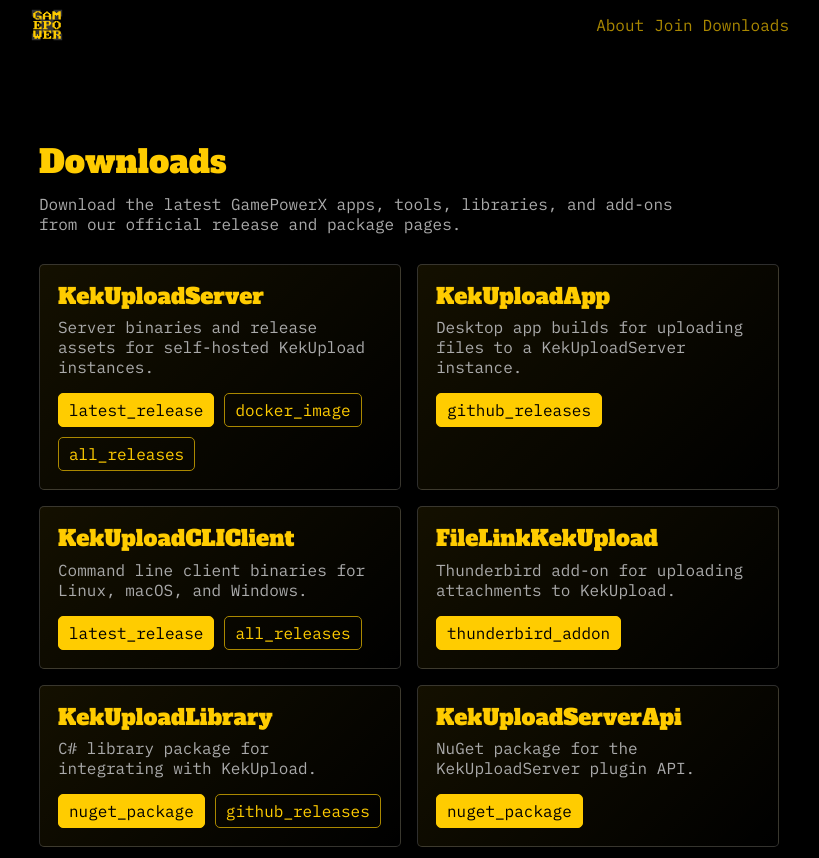
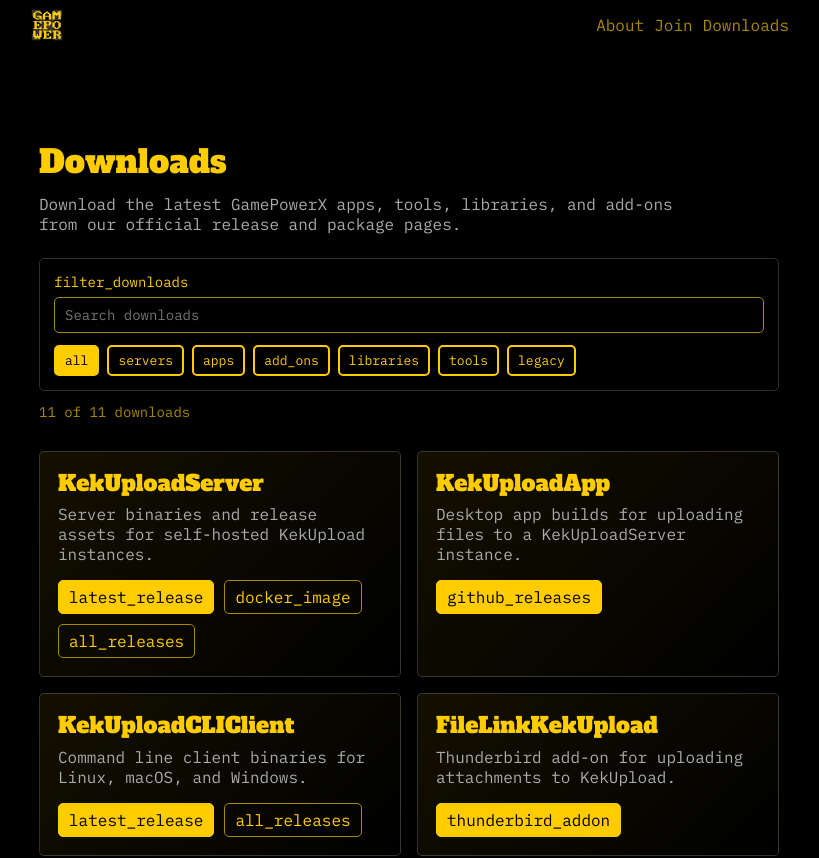
Before and after one commit to GamePowerX/gamepowerx.github.io, a SvelteKit app: page /downloads in a window 1280 px wide. Shown: the top 858 px of the page, without its empty margins (231-1050 px from the left). Built offline with nearby package versions, Linux system fonts and the light colour scheme.

Commit message:
Added download filters

```diff
--- a/src/routes/downloads/+page.svelte
+++ b/src/routes/downloads/+page.svelte
@@ -4,18 +4,32 @@
 		url: string;
 		primary?: boolean;
 	};
+	type DownloadTag = "server" | "app" | "add-on" | "library" | "tool" | "legacy";
+	type DownloadFilter = DownloadTag | "all";
 
 	type DownloadProject = {
 		name: string;
 		description: string;
 		note?: string;
+		tags: DownloadTag[];
 		links: DownloadLink[];
 	};
+
+	const filters: Array<{ label: string; value: DownloadFilter }> = [
+		{ label: "all", value: "all" },
+		{ label: "servers", value: "server" },
+		{ label: "apps", value: "app" },
+		{ label: "add_ons", value: "add-on" },
+		{ label: "libraries", value: "library" },
+		{ label: "tools", value: "tool" },
+		{ label: "legacy", value: "legacy" },
+	];
 
 	const downloads: DownloadProject[] = [
 		{
 			name: "KekUploadServer",
 			description: "Server binaries and release assets for self-hosted KekUpload instances.",
+			tags: ["server"],
 			links: [
 				{
 					name: "latest_release",
@@ -35,6 +49,7 @@
 		{
 			name: "KekUploadApp",
 			description: "Desktop app builds for uploading files to a KekUploadServer instance.",
+			tags: ["app"],
 			links: [
 				{
 					name: "github_releases",
@@ -46,6 +61,7 @@
 		{
 			name: "KekUploadCLIClient",
 			description: "Command line client binaries for Linux, macOS, and Windows.",
+			tags: ["app"],
 			links: [
 				{
 					name: "latest_release",
@@ -61,6 +77,7 @@
 		{
 			name: "FileLinkKekUpload",
 			description: "Thunderbird add-on for uploading attachments to KekUpload.",
+			tags: ["add-on"],
 			links: [
 				{
 					name: "thunderbird_addon",
@@ -72,6 +89,7 @@
 		{
 			name: "KekUploadLibrary",
 			description: "C# library package for integrating with KekUpload.",
+			tags: ["library"],
 			links: [
 				{
 					name: "nuget_package",
@@ -87,6 +105,7 @@
 		{
 			name: "KekUploadServerApi",
 			description: "NuGet package for the KekUploadServer plugin API.",
+			tags: ["library"],
 			links: [
 				{
 					name: "nuget_package",
@@ -98,6 +117,7 @@
 		{
 			name: "KekUploadDatabaseConversionTool",
 			description: "Database conversion tool with Linux, macOS, and Windows release assets.",
+			tags: ["tool"],
 			links: [
 				{
 					name: "github_releases",
@@ -109,6 +129,7 @@
 		{
 			name: "kekupload-server",
 			description: "Rust backend release tags for the older KekUpload implementation.",
+			tags: ["legacy", "server"],
 			links: [
 				{
 					name: "github_releases",
@@ -119,7 +140,8 @@
 		},
 		{
 			name: "kekupload-client",
-			description: "Svelte frontend release tags for the older KekUpload implementation.",
+			description: "Svelte frontend release tags for KekUpload.",
+			tags: ["app"],
 			links: [
 				{
 					name: "github_releases",
@@ -130,7 +152,8 @@
 		},
 		{
 			name: "kekupload-lib-ts",
-			description: "TypeScript library package for the older KekUpload implementation.",
+			description: "TypeScript library package for KekUpload.",
+			tags: ["library"],
 			links: [
 				{
 					name: "npm_package",
@@ -146,6 +169,7 @@
 		{
 			name: "pipe-to-release",
 			description: "GitHub Action for uploading files to releases and creating releases.",
+			tags: ["tool"],
 			links: [
 				{
 					name: "marketplace",
@@ -159,6 +183,29 @@
 			],
 		},
 	];
+
+	let query = "";
+	let selectedFilter: DownloadFilter = "all";
+
+	$: normalizedQuery = query.trim().toLowerCase();
+	$: filteredDownloads = downloads.filter((project) => {
+		const matchesFilter = selectedFilter === "all" || project.tags.includes(selectedFilter);
+		const searchText = [
+			project.name,
+			project.description,
+			...project.tags,
+			...project.links.map((link) => link.name),
+		]
+			.join(" ")
+			.toLowerCase();
+
+		return matchesFilter && (!normalizedQuery || searchText.includes(normalizedQuery));
+	});
+
+	function clearFilters() {
+		query = "";
+		selectedFilter = "all";
+	}
 </script>
 
 <svelte:head>
@@ -172,8 +219,33 @@
 	release and package pages.
 </p>
 
+<div class="filters" aria-label="Download filters">
+	<label>
+		<span>filter_downloads</span>
+		<input bind:value={query} type="search" placeholder="Search downloads" />
+	</label>
+
+	<div class="filter-buttons" aria-label="Download categories">
+		{#each filters as filter}
+			<button
+				class:active={selectedFilter === filter.value}
+				type="button"
+				aria-pressed={selectedFilter === filter.value}
+				onclick={() => (selectedFilter = filter.value)}>{filter.label}</button
+			>
+		{/each}
+	</div>
+
+	{#if query || selectedFilter !== "all"}
+		<button class="clear" type="button" onclick={clearFilters}>clear_filters</button>
+	{/if}
+</div>
+
+<p class="result-count">{filteredDownloads.length} of {downloads.length} downloads</p>
+
+{#if filteredDownloads.length > 0}
 	<section class="downloads" aria-label="Project downloads">
-	{#each downloads as project}
+		{#each filteredDownloads as project (project.name)}
 			<article>
 				<div class="title">
 					<h2>{project.name}</h2>
@@ -193,11 +265,77 @@
 			</article>
 		{/each}
 	</section>
+{:else}
+	<p class="empty">No downloads match the selected filters.</p>
+{/if}
 
 <style>
 	.intro {
 		max-width: 650px;
 		margin-top: 10px;
+	}
+
+	.filters {
+		border: 1px solid rgba(255, 255, 255, 0.18);
+		border-radius: 5px;
+		display: grid;
+		gap: 12px;
+		margin-top: 24px;
+		padding: 14px;
+	}
+
+	.filters label {
+		display: grid;
+		gap: 6px;
+	}
+
+	.filters label span {
+		color: #ffcc00;
+		font-size: 14px;
+	}
+
+	input {
+		background: black;
+		border: 1px solid #aa8800;
+		border-radius: 5px;
+		color: white;
+		font-size: 14px;
+		padding: 8px 10px;
+		width: 100%;
+	}
+
+	input:focus-visible {
+		outline: 2px solid #ffcc00;
+		outline-offset: 2px;
+	}
+
+	.filter-buttons {
+		display: flex;
+		flex-wrap: wrap;
+		gap: 8px;
+	}
+
+	.filter-buttons button,
+	.clear {
+		font-size: 13px;
+		padding: 5px 9px;
+	}
+
+	.filter-buttons button.active {
+		background: #ffcc00;
+		border-color: #ffcc00;
+		color: black;
+	}
+
+	.clear {
+		justify-self: start;
+	}
+
+	.result-count,
+	.empty {
+		color: #aa8800;
+		font-size: 14px;
+		margin-top: 12px;
 	}
 
 	.downloads {
```
Lines whose indentation alone changed are shown as unchanged.
